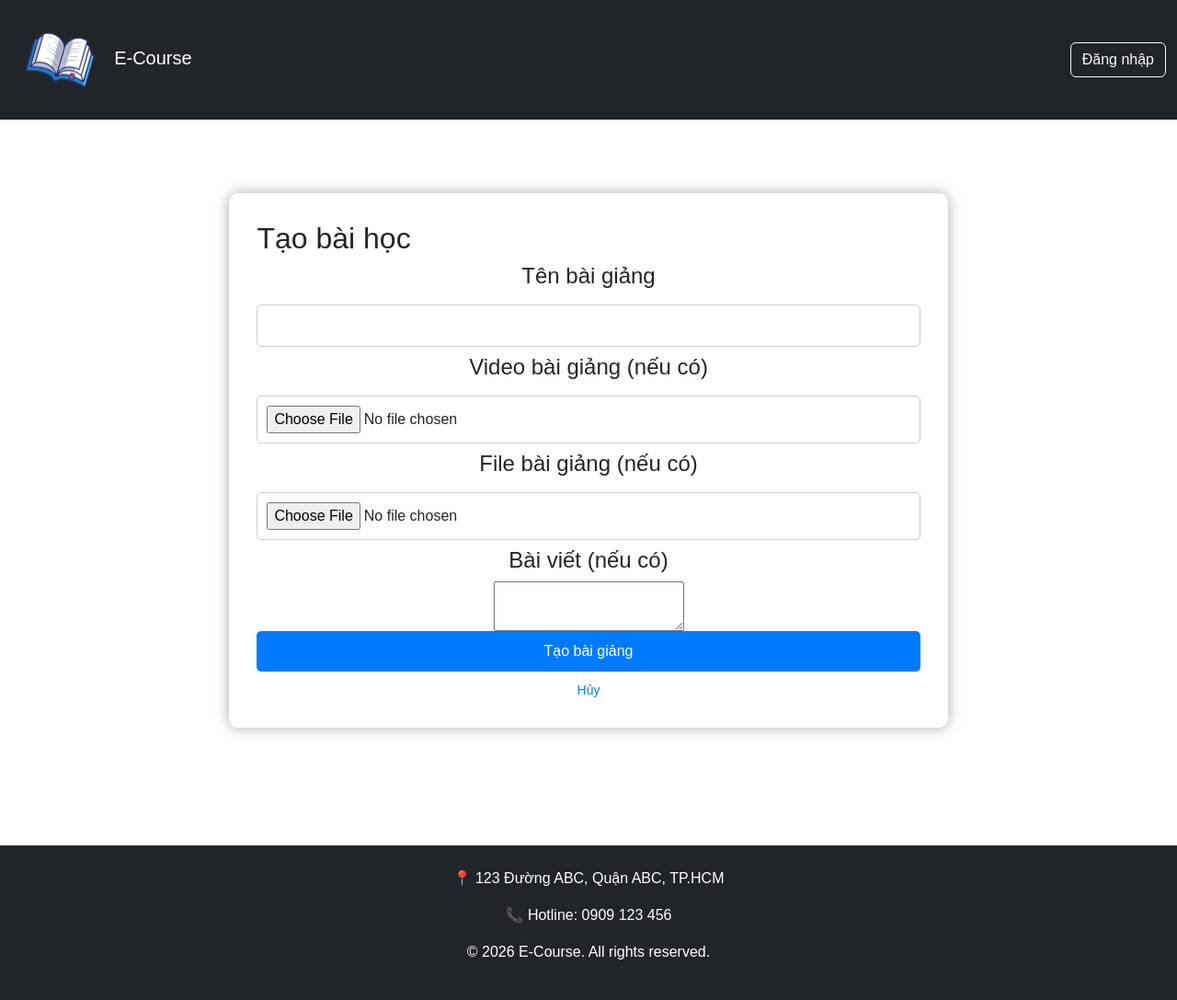
After one commit to BeAFA/E-Course-Management, a Flask app: page /lessons/add in a window 1280 px wide. The commit adds this page. Shown: the whole page at 92% size. Run offline with Flask 3, Linux system fonts and the light colour scheme; some libraries are stand-ins or nearby versions.

Commit message:
Add lesson content and Google Drive upload
Introduce lesson content support and Google Drive file uploads. Added ecourseapp/services/drive_service.py (Drive upload, public sharing, preview URL, delete). Added LessonContent model to store video/file Drive IDs/URLs and article content. Updated app.py: split profile handlers, improved password update flow, added /lessons and /lessons/add routes to upload files to Drive and persist LessonContent. New templates and assets: create_lesson.html, lesson.html, ckeditor.js, and CSS tweaks; header updated for teacher links. .gitignore updated to ignore drive_key.json and requirements.txt now includes Google API dependencies.

```diff
--- a/ecourseapp/app.py
+++ b/ecourseapp/app.py
@@ -1,8 +1,12 @@
+import os
 from flask_login import login_user, logout_user, current_user
 from werkzeug.security import generate_password_hash, check_password_hash
 from flask import render_template, request, redirect
+from werkzeug.utils import secure_filename
+
 from __init__ import app, db, login
-from models import User, UserRole, Level
+from ecourseapp.services.drive_service import upload_file
+from models import User, UserRole, Level, LessonContent, Lesson
 import dao
 
 
@@ -83,18 +87,54 @@ def logout():
 
 
 @app.route('/profile')
-@app.route('/profile/updateprofile', methods=["GET", "POST"])
 def profile():
-    levels = list(Level)
     if not current_user.is_authenticated:
         return redirect("/login")
 
-    if request.method == "POST":
-        current_user.name = request.form["name"]
-        current_user.level = Level(request.form["level"])
-        current_user.major = request.form["major"]
+    levels = list(Level)
+    return render_template("profile.html", levels=levels)
 
+
+@app.route('/profile/updateprofile', methods=["POST"])
+def update_profile():
+    if not current_user.is_authenticated:
+        return redirect("/login")
+
+    levels = list(Level)
+
+    current_user.name = request.form["name"]
+    current_user.level = Level(request.form["level"])
+    current_user.major = request.form["major"]
+
+    try:
+        db.session.commit()
+        return redirect('/profile')
+    except Exception as ex:
+        db.session.rollback()
+        print(ex)
+
+        err_msg = "Hệ thống đã bị lỗi! Xin vui lòng thử lại sau"
+        return render_template("profile.html", levels=levels, err_msg=err_msg)
+
+
+@app.route('/profile/updatepass', methods=["POST"])
+def update_password():
+    if not current_user.is_authenticated:
+        return redirect("/login")
+
+    oldpassword = request.form.get('oldpassword')
+    newpassword = request.form.get("newpassword")
+    confirm = request.form.get("confirm")
+
+    if check_password_hash(current_user.password, oldpassword):
+        if check_password_hash(current_user.password, newpassword):
+            err_msg = "Mật khẩu mới phải khác mật khẩu cũ"
+            return render_template("change_password.html", err_msg=err_msg)
+        if newpassword != confirm:
+            err_msg = "Xác nhận mật khẩu không đúng"
+            return render_template("change_password.html", err_msg=err_msg)
         try:
+            current_user.password = generate_password_hash(newpassword)
             db.session.commit()
             return redirect('/profile')
         except Exception as ex:
@@ -102,43 +142,59 @@ def profile():
             print(ex)
 
             err_msg = "Hệ thống đã bị lỗi! Xin vui lòng thử lại sau"
-            return render_template("profile.html", user=current_user, levels=levels, err_msg=err_msg)
-
-    return render_template("profile.html", user=current_user, levels=levels)
+            return render_template("change_password.html", err_msg=err_msg)
+    else:
+        err_msg = "Mật khẩu cũ không đúng!"
+    return render_template("change_password.html", err_msg=err_msg)
 
 
-@app.route('/profile/updatepass', methods=["GET", "POST"])
-def update_password():
-    if not current_user.is_authenticated:
-        return redirect("/login")
+@app.route('/lessons')
+def lessons():
+    lessons = db.session.query(Lesson).filter(Lesson.course_id == 2).all()
+    return render_template("lesson.html", lessons=lessons)
 
+
+@app.route("/lessons/add", methods=["GET", "POST"])
+def add_lesson():
     if request.method == "POST":
-        oldpassword = request.form.get('oldpassword')
-        newpassword = request.form.get("newpassword")
-        confirm = request.form.get("confirm")
+        video = request.files.get("video")
 
-        if check_password_hash(current_user.password, oldpassword):
-            if check_password_hash(current_user.password, newpassword):
-                err_msg = "Mật khẩu mới phải khác mật khẩu cũ"
-                return render_template("change_password.html", user=current_user, err_msg=err_msg)
-            if newpassword != confirm:
-                err_msg = "Xác nhận mật khẩu không đúng"
-                return render_template("change_password.html", user=current_user, err_msg=err_msg)
-            try:
-                current_user.password = generate_password_hash(newpassword)
-                db.session.commit()
-                return redirect('/profile')
-            except Exception as ex:
-                db.session.rollback()
-                print(ex)
+        video_drive_id = None
+        video_url = None
 
-                err_msg = "Hệ thống đã bị lỗi! Xin vui lòng thử lại sau"
-                return render_template("change_password.html", user=current_user, err_msg=err_msg)
-        else:
-            err_msg = "Mật khẩu cũ không đúng!"
-        return render_template("change_password.html", user=current_user, err_msg=err_msg)
+        if video and video.filename:
+            filename = secure_filename(video.filename)
 
-    return render_template("change_password.html", user=current_user)
+            filepath = os.path.join("temp", filename)
+
+            video.save(filepath)
+
+            video_drive_id, video_url = upload_file(
+                filepath,
+                filename
+            )
+
+            os.remove(filepath)
+
+        lesson = LessonContent(
+            lesson_id=request.form["lesson_id"],
+            title=request.form["title"],
+            video_drive_id=video_drive_id,
+            video_url=video_url,
+            article=request.form.get("article")
+        )
+
+        try:
+            db.session.add(lesson)
+            db.session.commit()
+
+            return redirect("/lesson")
+
+        except Exception as ex:
+            db.session.rollback()
+            print(ex)
+            return "Upload failed"
+    return render_template("create_lesson.html")
 
 
 if __name__ == '__main__':
--- /dev/null
+++ b/ecourseapp/services/drive_service.py
@@ -0,0 +1,71 @@
+from google.oauth2 import service_account
+from googleapiclient.discovery import build
+from googleapiclient.errors import HttpError
+from googleapiclient.http import MediaFileUpload
+
+SCOPES = [
+    "https://www.googleapis.com/auth/drive"
+]
+
+SERVICE_ACCOUNT_FILE = "credentials/drive_key.json"
+
+credentials = service_account.Credentials.from_service_account_file(
+    SERVICE_ACCOUNT_FILE,
+    scopes=SCOPES
+)
+
+drive_service = build(
+    "drive",
+    "v3",
+    credentials=credentials
+)
+
+FOLDER_ID = "1jwBv0BUqeq9MoQzpYp_10AfX2G96QN8V"
+
+
+def upload_file(filepath, filename):
+    metadata = {
+        "name": filename,
+        "parents": [FOLDER_ID]
+    }
+    try:
+        media = MediaFileUpload(filepath, resumable=True)
+
+        file = drive_service.files().create(
+            body=metadata,
+            media_body=media,
+            fields="id"
+        ).execute()
+
+        file_id = file["id"]
+
+        public_file(file_id)
+
+        url = get_preview_url(file_id)
+    except HttpError as e:
+        print(e)
+        return None, None
+
+    return file_id, url
+
+
+def public_file(file_id):
+    permission = {
+        "type": "anyone",
+        "role": "reader"
+    }
+
+    drive_service.permissions().create(
+        fileId=file_id,
+        body=permission
+    ).execute()
+
+
+def get_preview_url(file_id):
+    return f"https://drive.google.com/file/d/{file_id}/preview"
+
+
+def delete_file(file_id):
+    drive_service.files().delete(
+        fileId=file_id
+    ).execute()
--- a/ecourseapp/static/css/form.css
+++ b/ecourseapp/static/css/form.css
@@ -3,13 +3,16 @@ body {
     Arial;
 }
 .box {
-    width: 350px; margin: 80px auto; padding: 30px;
+    width: 70%; margin: 80px auto; padding: 30px;
     background: white; border-radius: 10px; box-shadow: 0 0 15px #aaa;
 }
 form {
     display: flex;
     flex-direction: column;
     align-items: center;
+}
+.ck{
+    margin-bottom:5px;
 }
 input { width: 100%; padding: 10px; margin: 8px 0; border-radius: 5px; border: 1px solid #ccc; }
 button { width: 100%; padding: 10px; background: #007bff; color: white; border: none; border-radius: 5px; cursor: pointer; }
--- /dev/null
+++ b/ecourseapp/static/js/ckeditor.js
@@ -0,0 +1,7 @@
+document.addEventListener("DOMContentLoaded", () => {
+    document.querySelectorAll(".ckeditor").forEach(editor => {
+        ClassicEditor
+            .create(editor)
+            .catch(error => console.error(error));
+    });
+});
--- /dev/null
+++ b/ecourseapp/templates/create_lesson.html
@@ -0,0 +1,31 @@
+{%extends 'layout/base.html'%}
+{%block content%}
+<link rel="stylesheet" href="/static/css/form.css">
+<script src="https://cdn.ckeditor.com/ckeditor5/41.4.2/classic/ckeditor.js"></script>
+<script src="/static/js/ckeditor.js"></script>
+<body>
+{% if err_msg %}
+<div class="alert alert-danger alert-dismissible fade show" role="alert">
+    <strong>Lỗi:</strong> {{ err_msg }}
+    <button type="button" class="btn-close" data-bs-dismiss="alert" aria-label="Close"></button>
+</div>
+{% endif %}
+<div class="box">
+    <h2>Tạo bài học</h2>
+    <form action="/lessons/add" method="POST" enctype="multipart/form-data">
+        <h4>Tên bài giảng</h4>
+        <input type="title" name="title" required>
+        <h4>Video bài giảng (nếu có)</h4>
+        <input type="file" name="video">
+        <h4>File bài giảng (nếu có)</h4>
+        <input type="file" name="pdf">
+        <h4>Bài viết (nếu có)</h4>
+        <textarea class="ckeditor" name="article"></textarea>
+        <button type="submit" name="role" value="TEACHER">Tạo bài giảng</button>
+    </form>
+    <div class="link">
+        <a href="/lessons">Hủy</a>
+    </div>
+</div>
+</body>
+{%endblock%}
--- a/ecourseapp/templates/layout/header.html
+++ b/ecourseapp/templates/layout/header.html
@@ -12,6 +12,13 @@
                         Chào {{ current_user.name }}!
                     </button>
                 </a>
+                {% if current_user.role.value == 'TEACHER' %}
+                <a href="/lessons" class="btn">
+                    <button class="btn btn-outline-light mr">
+                        <i class="fa-solid fa-user-plus"></i> Danh sách bài giảng
+                    </button>
+                </a>
+                {% endif %}
                 <a href="/logout" class="btn">
                     <button class="btn btn-outline-light mr">
                         <img src="https://cdn-icons-png.flaticon.com/128/1286/1286907.png" width="25">
```
Also changed, not shown: ecourseapp/models.py (+16 -1 lines), ecourseapp/templates/lesson.html (added, +19 -0 lines), requirements.txt (+20 -0 lines), ecourseapp/templates/profile.html (indentation only), 1 other file.
